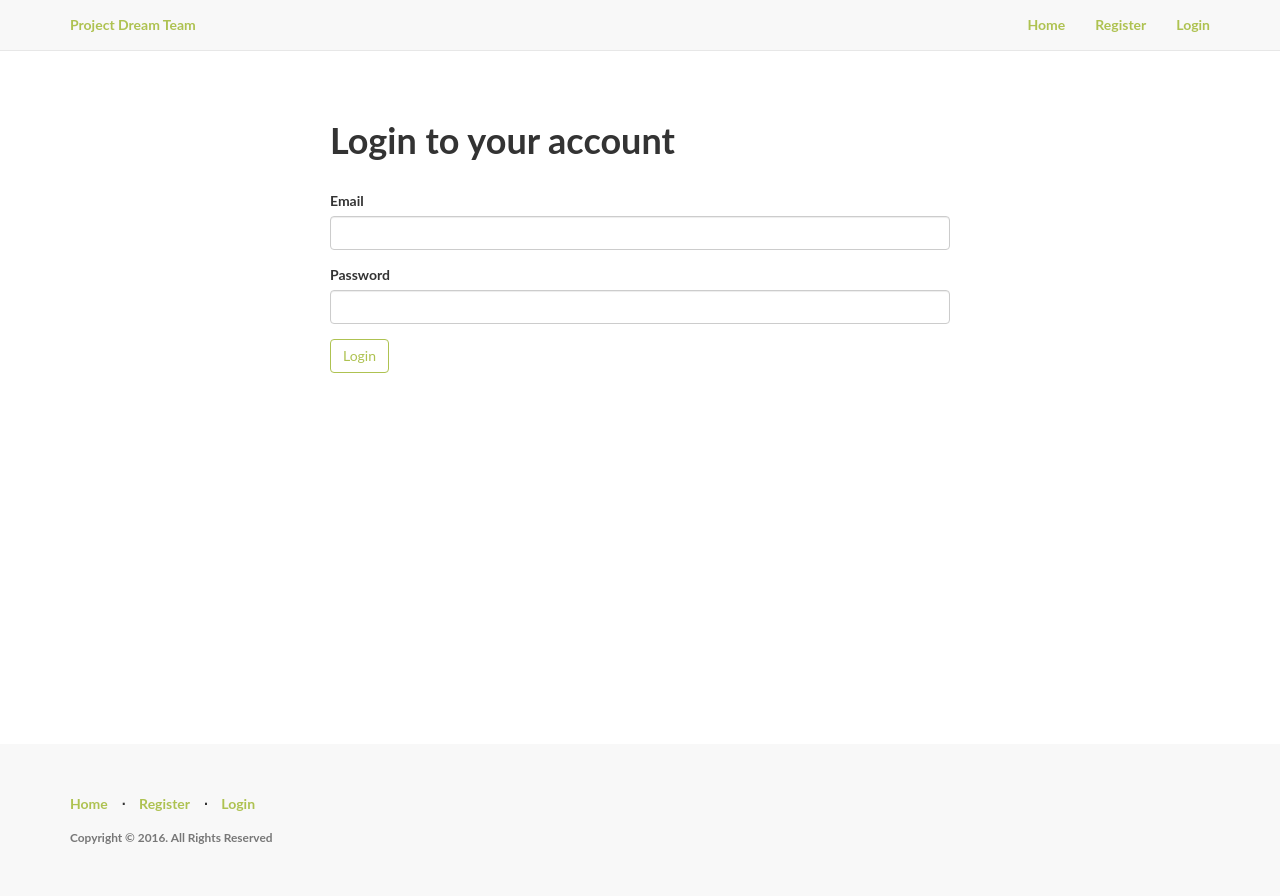
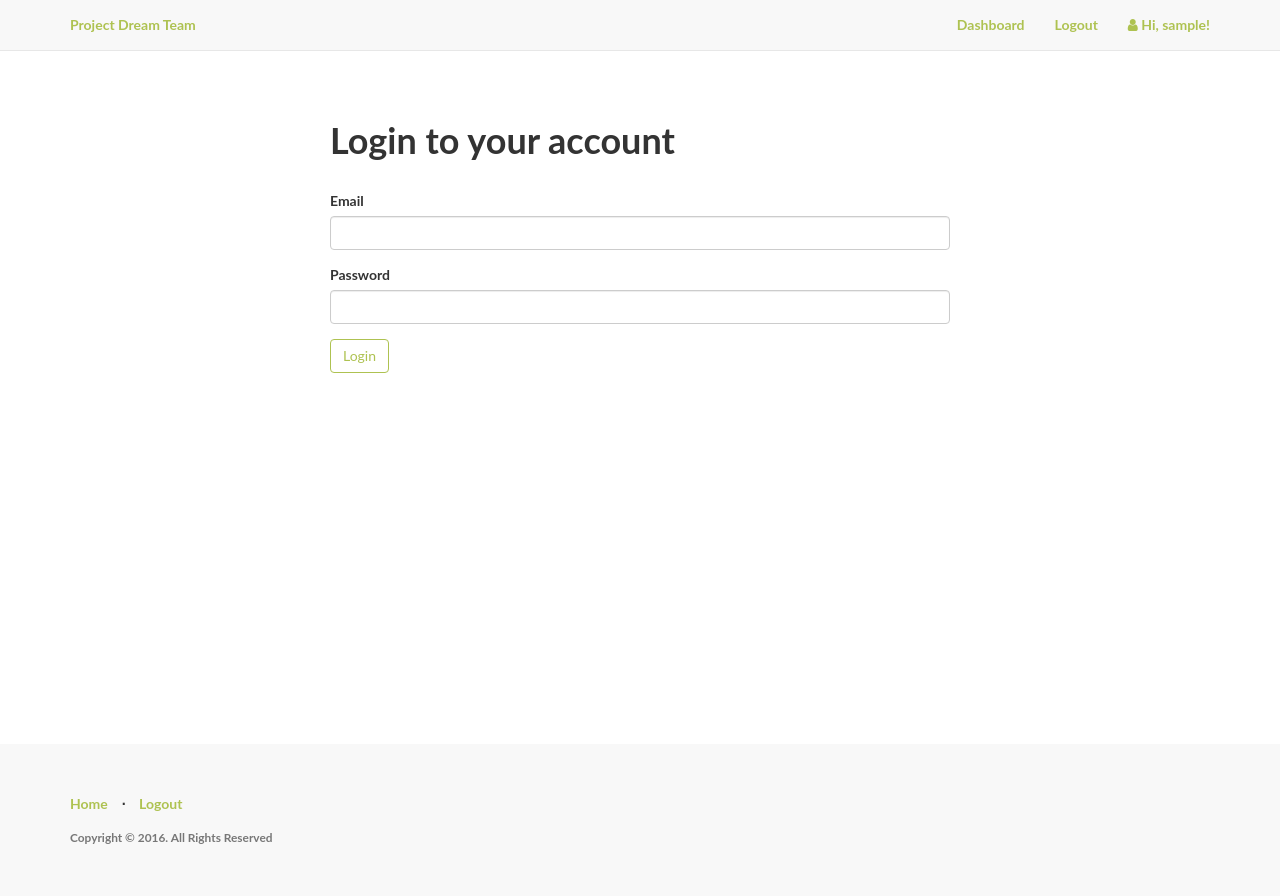
Before and after one commit to vineetchawla/InsuranceWebApp2, a Flask app: template app/templates/auth/login.html in a window 1280 px wide. Run offline with Flask 2, Linux system fonts and the light colour scheme; the template is opened without the code that fills it: values that come from a table or form of the project are taken from there, others are empty; the visitor is signed in with stand-in values (Sample User, id 1); data comes from the database, SQL or seed files in the repository; parts of the project's set-up code (start-up, migrations or seed data) failed here and were passed over; some libraries are stand-ins or nearby versions.

Commit message:
Login support completed

```diff
--- a/app/templates/base.html
+++ b/app/templates/base.html
@@ -6,6 +6,8 @@
     <title>{{ title }} | Project Dream Team</title>
     <link href="https://maxcdn.bootstrapcdn.com/bootstrap/3.3.7/css/bootstrap.min.css" rel="stylesheet">
     <link href="{{ url_for('static', filename='css/style.css') }}" rel="stylesheet">
+    <link href="https://maxcdn.bootstrapcdn.com/font-awesome/4.7.0/css/font-awesome.min.css" rel="stylesheet">
+
     <link rel="shortcut icon" href="{{ url_for('static', filename='img/favicon.ico') }}">
 </head>
 <body>
@@ -22,9 +24,15 @@
           </div>
           <div class="collapse navbar-collapse" id="bs-example-navbar-collapse-1">
               <ul class="nav navbar-nav navbar-right">
+                  {% if current_user.is_authenticated %}
+                  <li><a href="{{ url_for('home.dashboard') }}">Dashboard</a></li>
+                  <li><a href="{{ url_for('auth.logout') }}">Logout</a></li>
+                  <li><a><i class="fa fa-user"></i>  Hi, {{ current_user.username }}!</a></li>
+                  {% else %}
                   <li><a href="{{ url_for('home.homepage') }}">Home</a></li>
-                  <li><a href="#">Register</a></li>
-                  <li><a href="#">Login</a></li>
+                  <li><a href="{{ url_for('auth.register') }}">Register</a></li>
+                  <li><a href="{{ url_for('auth.login') }}">Login</a></li>
+                  {% endif %}
               </ul>
           </div>
         </div>
@@ -41,9 +49,13 @@
                     <ul class="list-inline">
                         <li><a href="{{ url_for('home.homepage') }}">Home</a></li>
                         <li class="footer-menu-divider">⋅</li>
-                        <li><a href="{{ url_for('auth.register') }}">Register</a></li>
-                        <li class="footer-menu-divider">⋅</li>
-                        <li><a href="{{ url_for('auth.login') }}">Login</a></li>
+                        {% if current_user.is_authenticated %}
+                          <li><a href="{{ url_for('auth.logout') }}">Logout</a></li>
+                        {% else %}
+                          <li><a href="{{ url_for('auth.register') }}">Register</a></li>
+                          <li class="footer-menu-divider">⋅</li>
+                          <li><a href="{{ url_for('auth.login') }}">Login</a></li>
+                        {% endif %}
                     </ul>
                     <p class="copyright text-muted small">Copyright © 2016. All Rights Reserved</p>
                 </div>
```
Also changed, not shown: app/templates/home/dashboard.html (added, +20 -0 lines), app/static/img/intro-bg.jpg (added).
